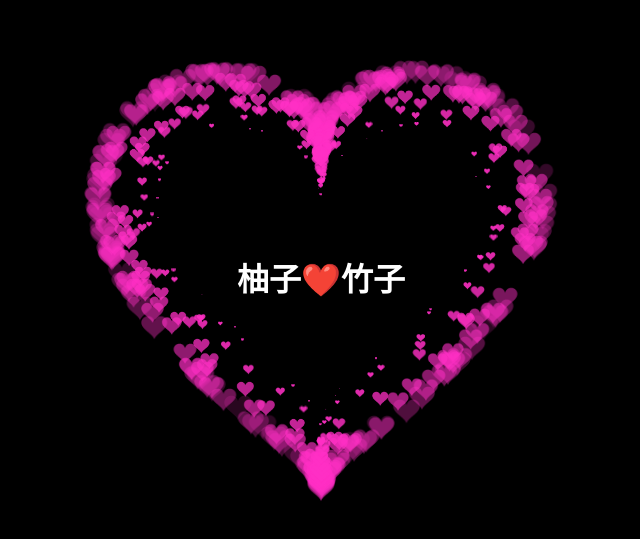
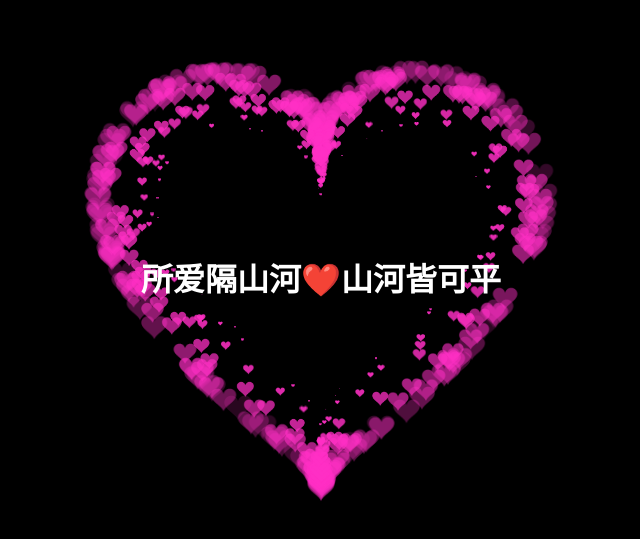
Before and after one commit to YZL0v3ZZ/YZL0v3ZZ.github.io, a plain HTML site: page index.html in a window 1280 px wide. Shown: the part 123-662 px from the top of the page, without its empty margins (319-959 px from the left). Drawn offline with Linux system fonts and the light colour scheme.

Commit message:
Site updated: 2024-05-20 00:58:17

```diff
--- a/index.html
+++ b/index.html
@@ -268,7 +268,7 @@
   })(document.getElementById('pinkboard'));
 </script>
 <div class="namebox">
-  <h1>柚子&#10084;&#65039;竹子</h1>
+  <h1>所爱隔山河&#10084;&#65039;山河皆可平</h1>
 </div>
 </body>
 </html>
```
